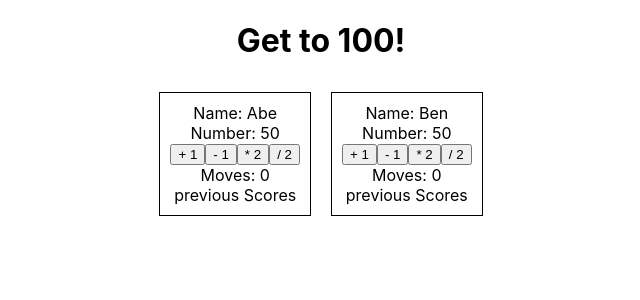
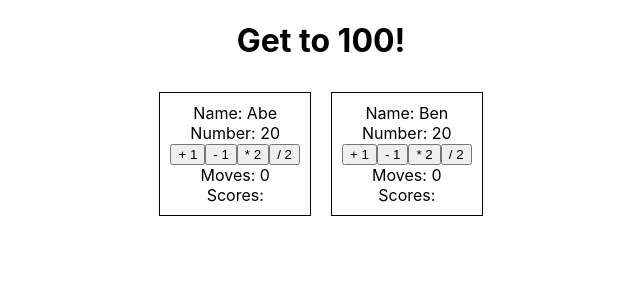
Before and after one commit to YehudaEdelstien/Schoolwork-JBH, a React (Create React App) app in the folder 04-react/get-to-100/: page / in a window 1280 px wide. Shown: the top 300 px of the page, without its empty margins (319-959 px from the left). Built offline with nearby package versions, Linux system fonts and the light colour scheme.

Commit message:
stage 1 complete

```diff
--- a/04-react/get-to-100/src/components/GameContainer/GameContainer.jsx
+++ b/04-react/get-to-100/src/components/GameContainer/GameContainer.jsx
@@ -3,11 +3,32 @@ import React, { Component } from 'react';
 import PlayerContainer from '../PlayerContainer/PlayerContainer';
 
 class GameContainer extends Component {
-    state = {
-        players: [
-            { name: "Abe", number: 50, score: 0 },
-            { name: "Ben", number: 50, score: 0 }
-        ],
+    constructor(props) {
+        super(props);
+
+        const startNum = this.getStartingNumber();
+
+        this.state = {
+            gameIsRunning: true,
+            players: [
+                { name: "Abe", number: startNum, score: 0, prevScores: []},
+                { name: "Ben", number: startNum, score: 0, prevScores: []}
+            ],
+        }
+    }
+
+    startGame = () => {
+        const startNum = this.getStartingNumber();
+        const players = [...this.state.players]
+        players.forEach(player => {
+            player.number = startNum;
+            player.score = 0;
+        })
+
+        this.setState({
+            gameIsRunning: true,
+            players: players,
+        })
     }
 
     getStartingNumber = () => {
@@ -15,30 +36,44 @@ class GameContainer extends Component {
     }
 
     changeNumber = (playerName, number) => {
+        if (this.state.gameIsRunning === false) return;
+
         this.setState(prevState => {
             const playersArr = [...prevState.players];
             const index = playersArr.findIndex(obj => obj.name === playerName);
             const newObj = {...playersArr[index]}
+
             newObj.number = Math.floor(number);
             newObj.score = newObj.score + 1;
+            if (number === 100) {
+                newObj.prevScores = [...newObj.prevScores];
+                newObj.prevScores.push(newObj.score);
+            }
+
             playersArr[index] = newObj;
             return {players: playersArr};
         })
+
+        if (number === 100) {
+            this.setState({gameIsRunning: false});
+        }
     }
 
     render() {
+        const {players, gameIsRunning} = this.state
         return (
-            <div className="gameContainer">
-                {this.state.players.map(player => {
+            <>
+                <div className="gameContainer">
+                {players.map(player => {
                     return <PlayerContainer
                         key={player.name}
-                        name={player.name}
-                        number={player.number}
-                        score={player.score}
+                        playerObj={player}
                         changeNumber={this.changeNumber}
                     />
                 })}
-            </div>
+                </div>
+                {!gameIsRunning && <button onClick={this.startGame}>restart!</button>}
+            </>
         )
     }
 }
--- a/04-react/get-to-100/src/components/PlayerButtons/PlayerButtons.jsx
+++ b/04-react/get-to-100/src/components/PlayerButtons/PlayerButtons.jsx
@@ -1,5 +1,4 @@
 function PlayerButtons(props) {
-    console.log(props);
     const {changeNumber, name, number} = props
     return (
         <div>
--- a/04-react/get-to-100/src/components/PlayerContainer/PlayerContainer.jsx
+++ b/04-react/get-to-100/src/components/PlayerContainer/PlayerContainer.jsx
@@ -1,13 +1,14 @@
 import PlayerButtons from "../PlayerButtons/PlayerButtons";
 
 function PlayerContainer(props) {
+    const {name, number, score, prevScores} = props.playerObj
     return (
         <div className="player">
-            <div>Name: {props.name}</div>
-            <div>Number: {props.number}</div>
-            <PlayerButtons changeNumber={props.changeNumber} number={props.number} name={props.name}/>
-            <div>Moves: {props.score}</div>
-            <div>previous Scores</div>
+            <div>Name: {name}</div>
+            <div>Number: {number}</div>
+            <PlayerButtons changeNumber={props.changeNumber} number={number} name={name}/>
+            <div>Moves: {score}</div>
+            <div>Scores: {prevScores.toString()}</div>
         </div>
     )
 }
```
Also changed, not shown: 1 other file (tests, documents, lock files or other folders).
